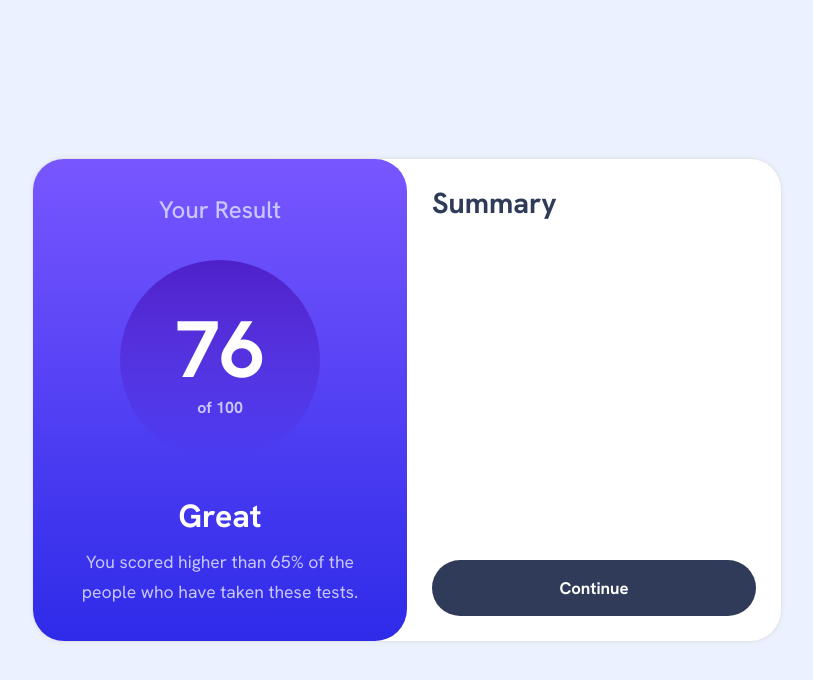
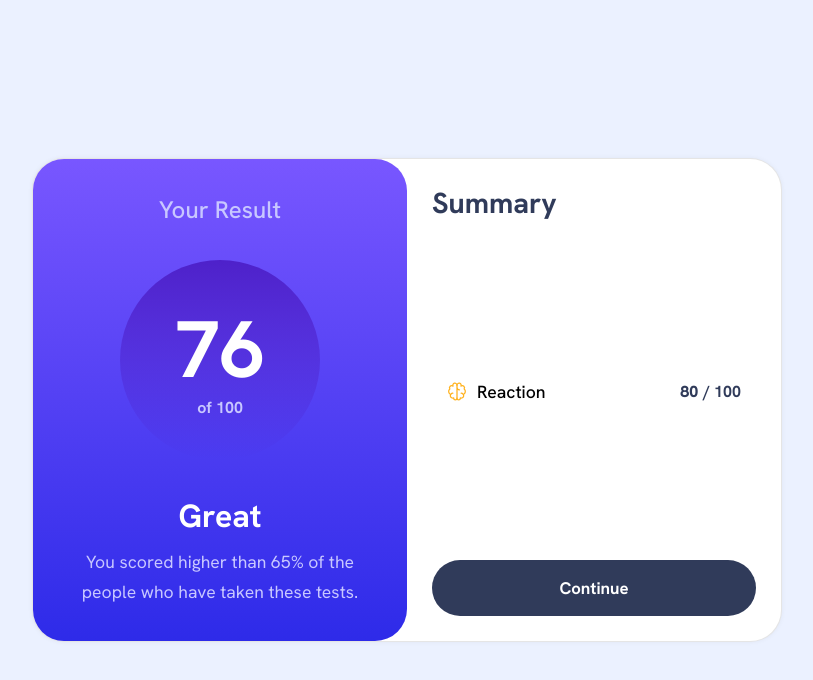
Before and after one commit to FESOO1/Results-summary-component2, a plain HTML site: page index.html in a window 1280 px wide. Shown: the whole page, without its empty margins (233-1046 px from the left). Drawn offline with Linux system fonts and the light colour scheme.

Commit message:
Working on it.

```diff
--- a/index.html
+++ b/index.html
@@ -25,6 +25,18 @@
       </div>
       <div class="main-itself-right">
         <h2 class="main-itself-right-header">Summary</h2>
+        <div class="main-itself-right-summary">
+          <div class="main-itself-right-summary-itself">
+            <div class="main-itself-right-summary-itself-left">
+              <img src="./assets/images/icon-memory.svg" class="main-itself-right-summary-itself-left-image">
+              <h4 class="main-itself-right-summary-itself-left-text">Reaction</h4>
+            </div>
+            <div class="main-itself-right-summary-itself-right">
+              <h4 class="main-itself-right-summary-itself-right-text">80</h4>
+              <h4 class="main-itself-right-summary-itself-right-text">/ 100</h4>
+            </div>
+          </div>
+        </div>
         <button class="main-itself-right-button" type="button">Continue</button>
       </div>
     </div>
--- a/styles.css
+++ b/styles.css
@@ -94,7 +94,7 @@ main {
     font-size: 1.1rem;
 }
 
-/**/
+/* MAIN ITSELF RIGHT */
 
 .main-itself-right {
     padding: 25px;
@@ -103,10 +103,48 @@ main {
     justify-content: space-between;
 }
 
+/* MAIN ITSELF RIGHT HEADER */
+
 .main-itself-right-header {
     color: hsl(224, 30%, 27%);
     font-size: 1.8rem;
 }
+
+/* MAIN ITSELF RIGHT SUMMARY */
+
+.main-itself-right-summary {
+    display: flex;
+    flex-direction: column;
+    row-gap: 10px;
+}
+
+.main-itself-right-summary-itself {
+    display: flex;
+    align-items: center;
+    justify-content: space-between;
+    padding: 15px;
+    border-radius: 0.5rem;
+}
+
+.main-itself-right-summary-itself:nth-of-type(2) {
+    background-color: rgba(255, 176, 30, 0.05);
+}
+
+.main-itself-right-summary-itself:nth-of-type(2) .main-itself-right-summary-itself-left-text {
+    color: #FFB21E;
+}
+
+.main-itself-right-summary-itself-left {
+    display: flex;
+    column-gap: 10px;
+}
+
+.main-itself-right-summary-itself-left-text {
+    font-weight: 500;
+    font-size: 1.1rem;
+}
+
+/* MAIN ITSELF RIGHT BUTTON */
 
 .main-itself-right-button {
     font-size: 1.05rem;
@@ -122,3 +160,18 @@ main {
 .main-itself-right-button:hover {
     background: linear-gradient(0deg, hsl(241, 81%, 54%), hsl(252, 100%, 67%));
 }
+
+.main-itself-right-summary-itself-right {
+    display: flex;
+    align-items: center;
+    column-gap: 5px;
+}
+
+.main-itself-right-summary-itself-right-text:first-of-type {
+    font-weight: 800;
+    color: hsl(224, 30%, 27%);
+}
+
+.main-itself-right-summary-itself-right-text:last-of-type {
+    color: hsl(224, 30%, 27%);
+}
```
